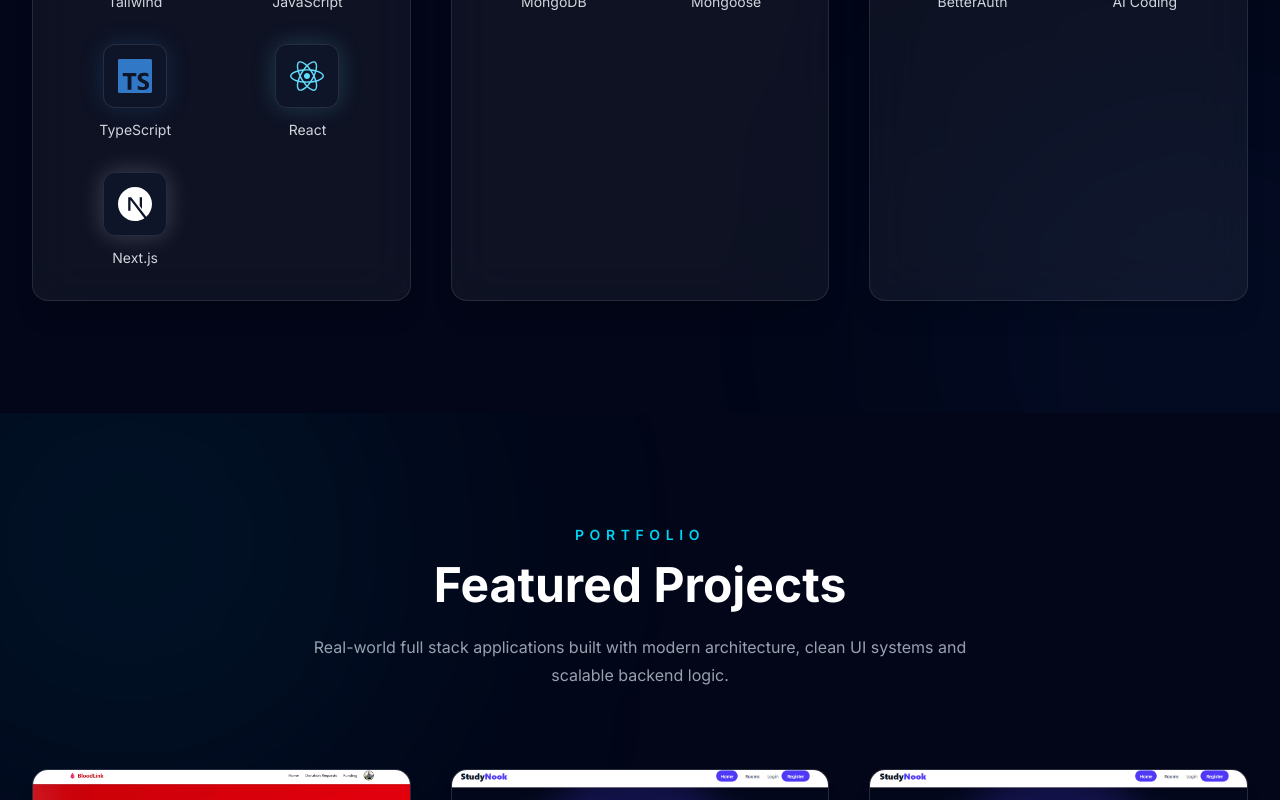
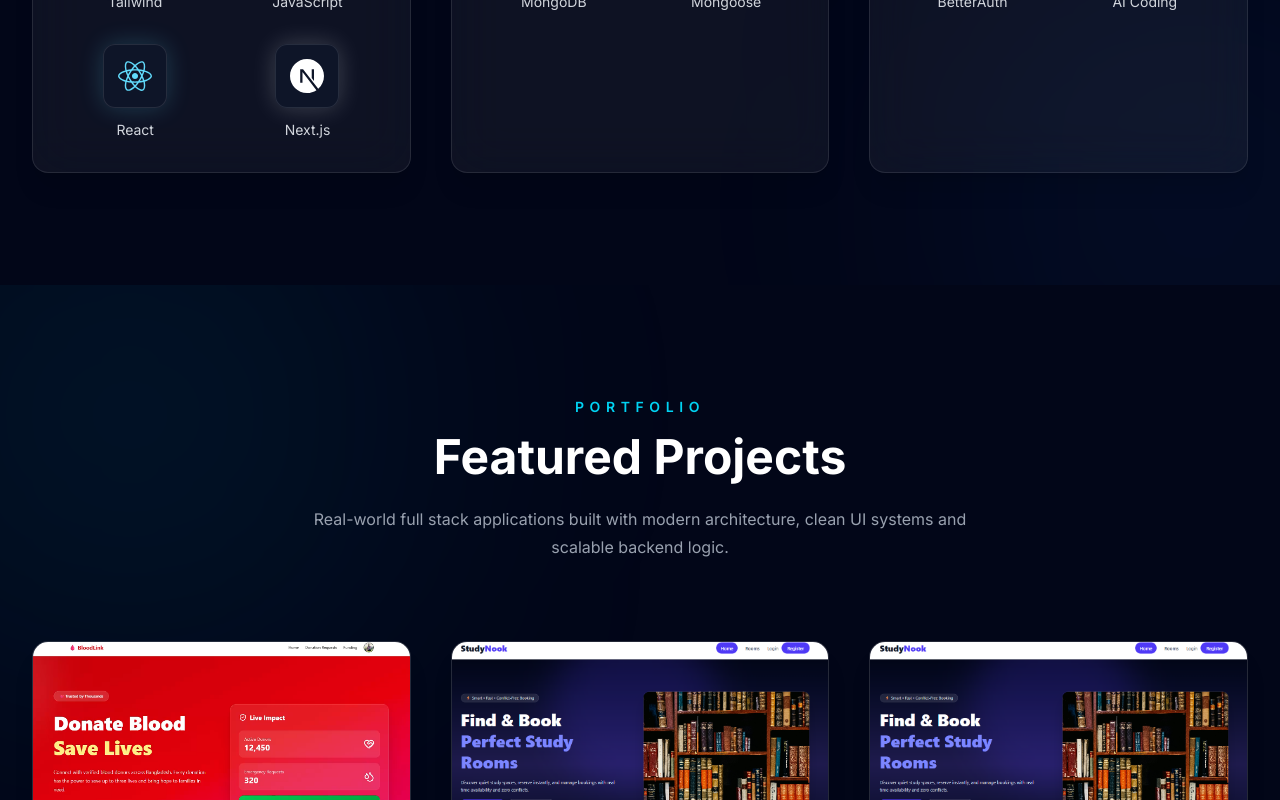
Before and after one commit to Abdullah-Al-Noman186/Portfolio, a Next.js app: page / in a window 1280 px wide. Shown: the part 2480-3280 px from the top of the page. Built offline with nearby package versions, Linux system fonts and the light colour scheme.

Commit message:
Added new portfolio section

```diff
--- a/src/components/Education.jsx
+++ b/src/components/Education.jsx
@@ -107,7 +107,7 @@ export default function Education() {
               "CSS",
               "Tailwind CSS",
               "JavaScript",
-              "TypeScript",
+
               "React",
               "Next.js",
               "Node.js",
--- a/src/components/Skills.jsx
+++ b/src/components/Skills.jsx
@@ -49,7 +49,7 @@ export default function Skills() {
         { name: "CSS", icon: FaCss3Alt, color: "#1572B6" },
         { name: "Tailwind", icon: SiTailwindcss, color: "#38BDF8" },
         { name: "JavaScript", icon: FaJs, color: "#F7DF1E" },
-        { name: "TypeScript", icon: SiTypescript, color: "#3178C6" },
+
         { name: "React", icon: FaReact, color: "#61DAFB" },
         { name: "Next.js", icon: SiNextdotjs, color: "#ffffff" },
       ],
```
